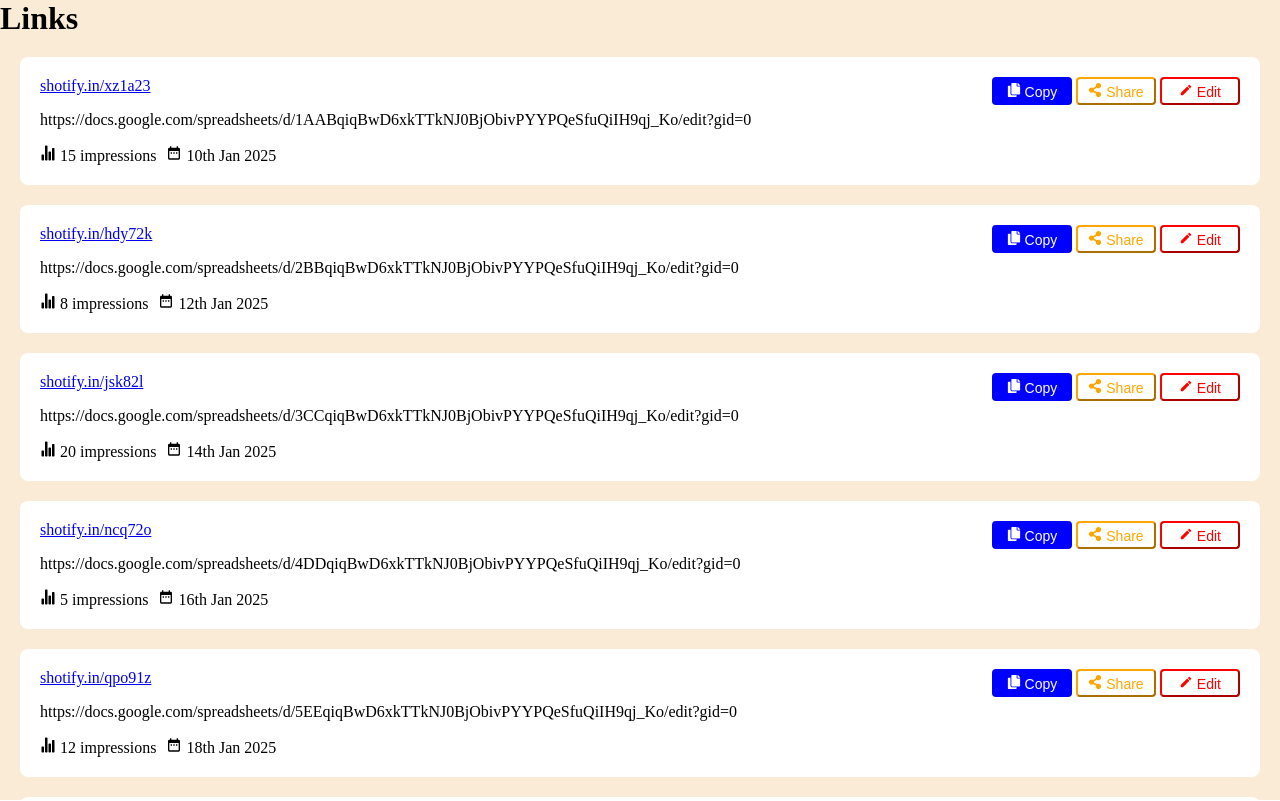
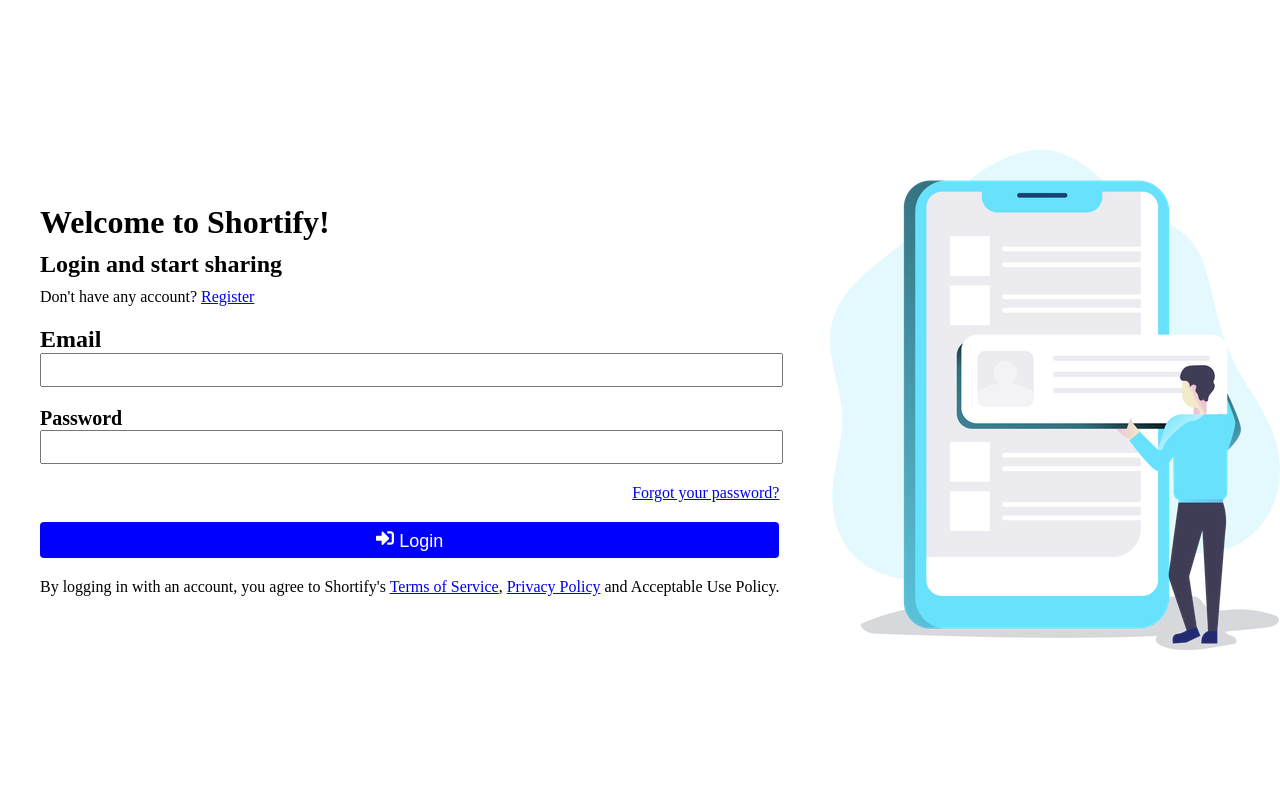
Before and after one commit to asingh88029/short-url-frontend-lpu-winter-pep-25, a React (Vite) app: page /auth/signin in a window 1280 px wide. Shown: the top 801 px of the page. Built offline with nearby package versions, Linux system fonts and the light colour scheme.

Commit message:
React Router, SignIn Screen and working on Signup Screen

```diff
--- a/package.json
+++ b/package.json
@@ -12,7 +12,8 @@
   "dependencies": {
     "react": "^18.3.1",
     "react-dom": "^18.3.1",
-    "react-icons": "^5.4.0"
+    "react-icons": "^5.4.0",
+    "react-router-dom": "^7.1.5"
   },
   "devDependencies": {
     "@eslint/js": "^9.17.0",
--- a/src/App.jsx
+++ b/src/App.jsx
@@ -1,12 +1,21 @@
 import ButtonScreen from "./screens/ButtonScreen"
 import LinksScreen from "./screens/LinksScreen"
+import SigninScreen from "./screens/SigninScreen"
+import SignupScreen from "./screens/SignupScreen"
+import { BrowserRouter, Routes, Route } from "react-router-dom"
 
 function App() {
 
   return (
     <>
-      {/* <ButtonScreen/> */}
-      <LinksScreen/>
+      <BrowserRouter>
+        <Routes>
+          <Route path="/dev/button" element={<ButtonScreen/>}/>
+          <Route path="/dashboard/links" element={<LinksScreen/>}/>
+          <Route path="/auth/signin" element={<SigninScreen/>}/>
+          <Route path="/auth/signup" element={<SignupScreen/>}/>
+        </Routes>
+      </BrowserRouter>
     </>
   )
 
--- /dev/null
+++ b/src/components/EmailInput.css
@@ -0,0 +1,13 @@
+.email-input-container{
+}
+
+.email-input-container > label{
+    font-size: 24px;
+    font-weight: bold
+}
+
+#email-input{
+    width: 100%;
+    height: 30px;
+    font-size: 20px;
+}
--- /dev/null
+++ b/src/components/EmailInput.jsx
@@ -0,0 +1,12 @@
+import './EmailInput.css'
+
+const EmailInput = () => {
+  return (
+    <div className="email-input-container">
+        <label for="email-input">Email</label> <br></br>
+        <input id="email-input" type="email"/>
+    </div>
+  )
+}
+
+export default EmailInput
--- /dev/null
+++ b/src/components/PasswordInput.css
@@ -0,0 +1,13 @@
+.password-input-container{
+}
+
+.password-input-container > label{
+    font-size: 24px;
+    font-weight: bold
+}
+
+#password-input{
+    width: 100%;
+    height: 30px;
+    font-size: 20px;
+}
--- /dev/null
+++ b/src/components/PasswordInput.jsx
@@ -0,0 +1,12 @@
+import './PasswordInput.css'
+
+const PasswordInput = () => {
+  return (
+    <div className="password-input-container">
+        <label id="password-input">Password</label> <br></br>
+        <input id="password-input" type="password"/>
+    </div>
+  )
+}
+
+export default PasswordInput
--- /dev/null
+++ b/src/screens/SigninScreen.css
@@ -0,0 +1,32 @@
+#form-container :nth-child(4){
+    display: flex;
+    flex-direction: row-reverse;
+}
+
+#signin-screen > div:nth-child(2) {
+    display: flex;
+    justify-content: center;
+    align-items: center;
+}
+
+#form-container{
+    display: flex;
+    flex-direction: column;
+    justify-content: center;
+    gap : 20px;
+    padding: 40px;
+}
+
+#form-container > div:first-child{
+    display: flex;
+    flex-direction: column;
+    gap : 10px
+}
+
+
+#signin-screen {
+    height: 100vh;
+    display: flex;
+    flex-wrap: wrap;
+    justify-content: space-between;
+}
--- /dev/null
+++ b/src/screens/SigninScreen.jsx
@@ -0,0 +1,40 @@
+import EmailInput from "../components/EmailInput"
+import PasswordInput from "../components/PasswordInput"
+import FilledButton from "../components/FilledButton"
+import { FaSignInAlt } from "react-icons/fa";
+
+import { Link } from "react-router-dom"
+
+import './SigninScreen.css'
+
+import SignInImage from './../assets/images/arranging-files.png'
+
+const SigninScreen = () => {
+  return (
+    <div id="signin-screen">
+        {/* Form */}
+        <div id="form-container">
+            <div>
+                <h1>Welcome to Shortify!</h1>
+                <h2>Login and start sharing</h2>
+                <p>Don't have any account? {<Link to="/auth/signup">Register</Link>}</p>
+            </div>
+            <EmailInput/>
+            <PasswordInput/>
+            <div>
+                <Link to="/auth/forgot-password"><span>Forgot your password?</span></Link>
+            </div>
+            <FilledButton size="large"><FaSignInAlt/> Login</FilledButton>
+            <div>
+                <p>By logging in with an account, you agree to Shortify's {<Link to="/terms-and-conditions">Terms of Service</Link>}, {<Link to="/privacy-policy">Privacy Policy</Link>} and Acceptable Use Policy.</p>
+            </div>
+        </div>
+        {/* Image */}
+        <div>
+            <img src={SignInImage} alt="Signin Image"/>
+        </div>
+    </div>
+  )
+}
+
+export default SigninScreen
--- /dev/null
+++ b/src/screens/SignupScreen.css
@@ -0,0 +1,32 @@
+#form-container :nth-child(4){
+    display: flex;
+    flex-direction: row-reverse;
+}
+
+#signup-screen > div:nth-child(2) {
+    display: flex;
+    justify-content: center;
+    align-items: center;
+}
+
+#form-container{
+    display: flex;
+    flex-direction: column;
+    justify-content: center;
+    gap : 20px;
+    padding: 40px;
+}
+
+#form-container > div:first-child{
+    display: flex;
+    flex-direction: column;
+    gap : 10px
+}
+
+
+#signup-screen {
+    height: 100vh;
+    display: flex;
+    flex-wrap: wrap;
+    justify-content: space-between;
+}
--- /dev/null
+++ b/src/screens/SignupScreen.jsx
@@ -0,0 +1,37 @@
+import EmailInput from "../components/EmailInput"
+import PasswordInput from "../components/PasswordInput"
+import FilledButton from "../components/FilledButton"
+import { MdOutlineAccountCircle } from "react-icons/md";
+
+import { Link } from "react-router-dom"
+
+import './signupScreen.css'
+
+import signupImage from './../assets/images/arranging-files.png'
+
+const SignupScreen = () => {
+  return (
+    <div id="signup-screen">
+        {/* Form */}
+        <div id="form-container">
+            <div>
+                <h1>Welcome to Shortify!</h1>
+                <h2>Register and start sharing</h2>
+                <p>Already having account? {<Link to="/auth/signin">Signin</Link>}</p>
+            </div>
+            <EmailInput/>
+            <PasswordInput/>
+            <FilledButton size="large"><MdOutlineAccountCircle/> Login</FilledButton>
+            <div>
+                <p>By logging in with an account, you agree to Shortify's {<Link to="/terms-and-conditions">Terms of Service</Link>}, {<Link to="/privacy-policy">Privacy Policy</Link>} and Acceptable Use Policy.</p>
+            </div>
+        </div>
+        {/* Image */}
+        <div>
+            <img src={signupImage} alt="signup Image"/>
+        </div>
+    </div>
+  )
+}
+
+export default SignupScreen
```
Also changed, not shown: src/assets/images/arranging-files.png (added), 1 other file (tests, documents, lock files or other folders).
